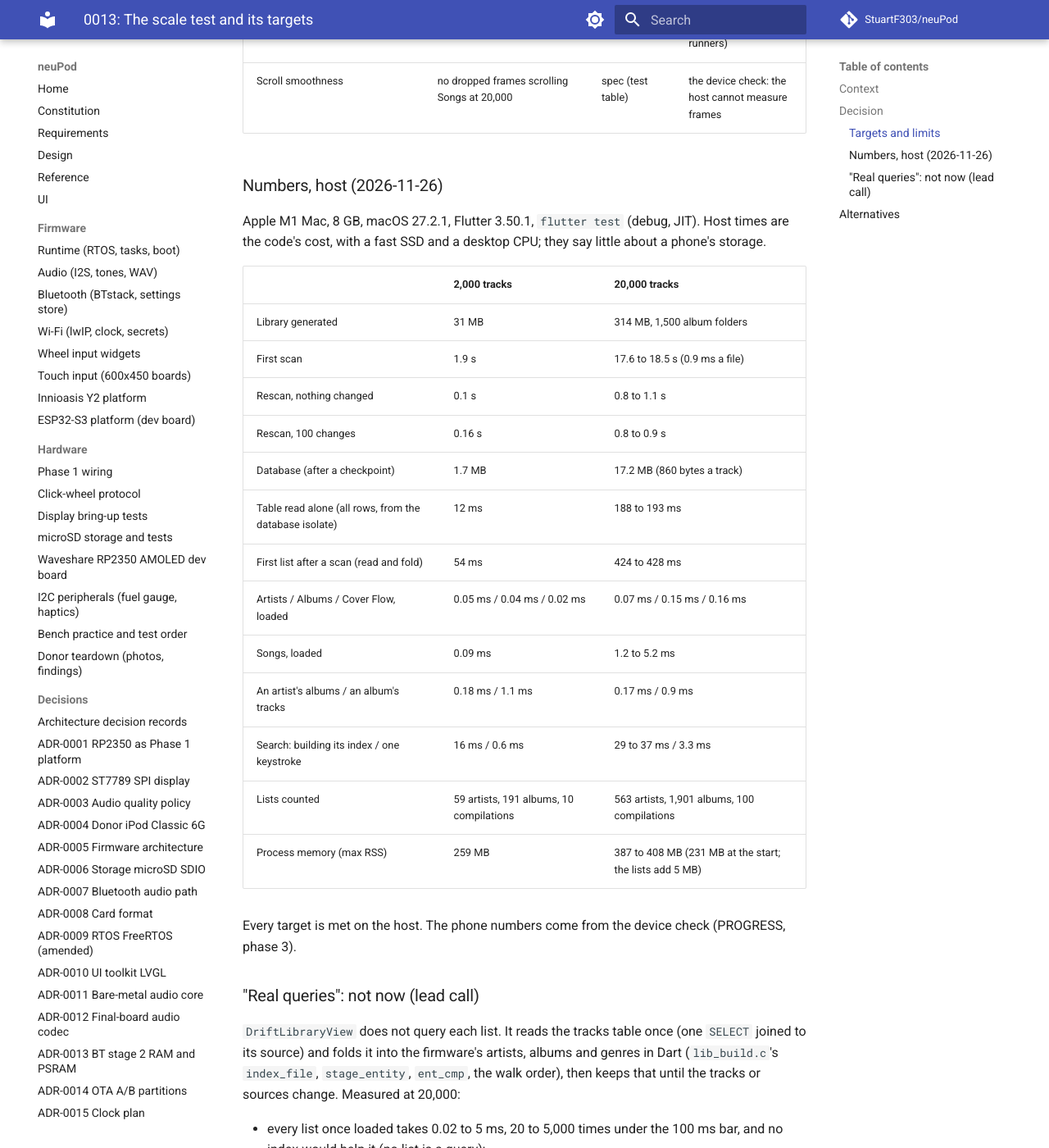
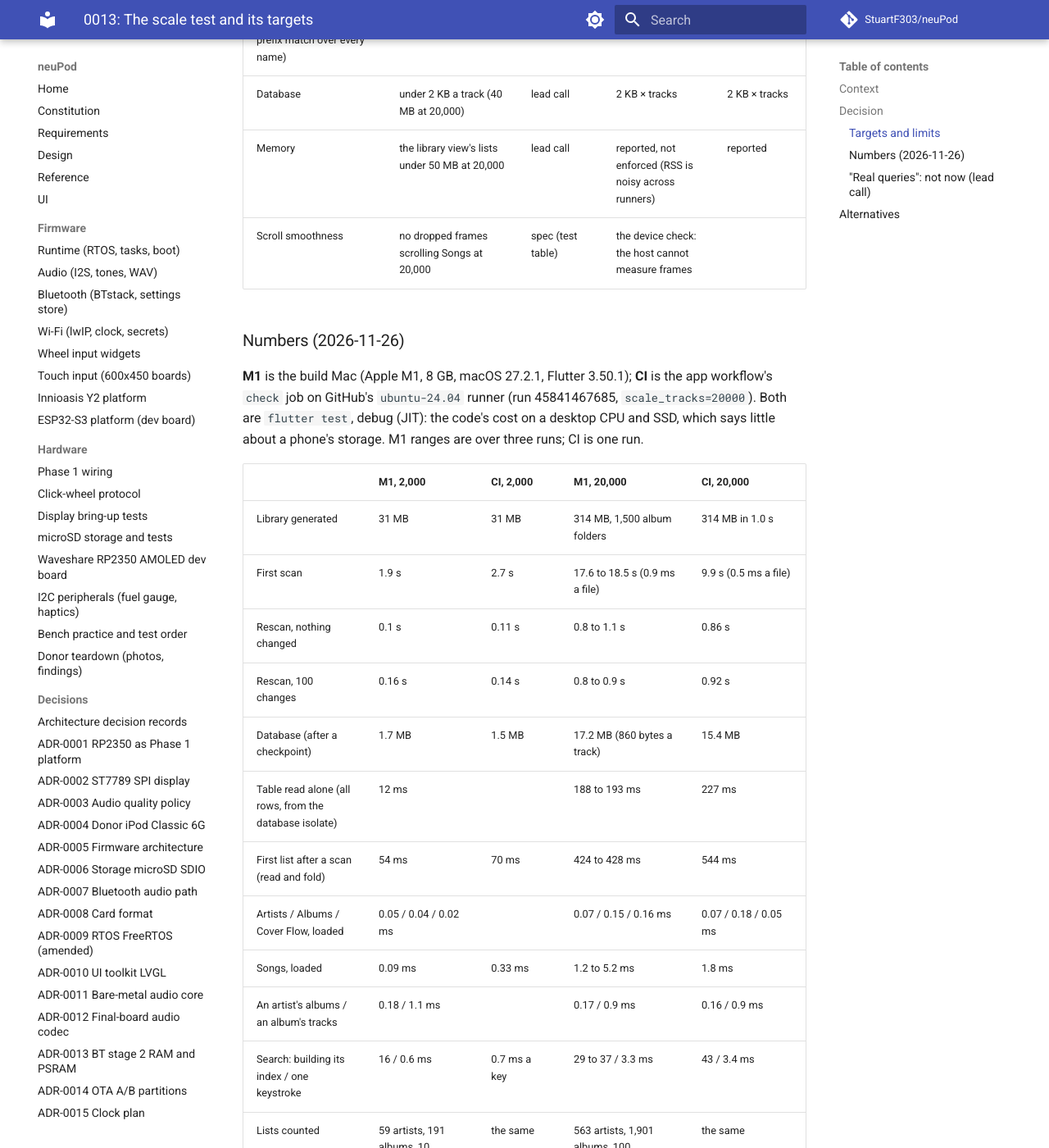
Before and after one commit to StuartF303/neuPod, an MkDocs documentation site: the page built from docs/app/decisions/0013-scale-test.md, in a window 1280 px wide and 1400 px high, scrolled down 1868 px. Shown: the whole window at 82% size. Built offline with MkDocs 1.6.1 and Material for MkDocs 9.7.7, drawn with Linux system fonts in a browser that asks for light colours; comment, search, counter and statistics services are not loaded; some of the changed text lies outside the part shown.

Commit message:
chore(app): scale test follow-ups from #166's review, and the iOS SemanticsHandle flake (#168)
* chore(app): scale test follow-ups from #166's review, and the iOS SemanticsHandle flake

- Scale test: tight limits at 2,000 tracks (first scan 15 s, unchanged
  rescan 2 s, 100 changes 3 s, first list 500 ms, any list 20 ms, a Search
  keystroke 20 ms: about 5 to 10 times CI's numbers); the full run keeps the
  spec's targets and the lead calls.
- Library rules spec: an album without track numbers is in title order, and
  songs without a number come first (alb_cmp, lib_build.c).
- app.yml: the scale report uploads even when a limit fails; scale_tracks
  must be 1 to 100000; the check job gets 30 minutes for a requested scale
  run.
- folder_access_test waited a fixed 2 s for iOS to turn accessibility on;
  it now waits for it (bounded), as every other integration file does.

Co-Authored-By: Claude Opus 5.5 <noreply@anthropic.com>

* docs(app): the 20,000-track scale run's CI numbers next to the M1's (decision 0013)

Co-Authored-By: Claude Opus 5.5 <noreply@anthropic.com>

---------

Co-authored-by: Stuart Fraser <stuart@wallet.services>
Co-authored-by: Claude Opus 5.5 <noreply@anthropic.com>

```diff
--- a/docs/app/decisions/0013-scale-test.md
+++ b/docs/app/decisions/0013-scale-test.md
@@ -29,48 +29,52 @@ library's "untagged" ALAC file: it was the fixture byte for byte, and the fixtur
 folder, scans it with the app's `LocalLibraryScanner` (through a dart:io storage root, `test/support/host_library.dart`)
 into a database file opened as the app opens it (SQLite in a background isolate), and deletes it all afterwards.
 
-- **Every PR** runs it at 2,000 tracks inside `flutter test`, against the limits below. At that size the limits are
-  loose, so they catch a regression of several times, not a slow percent.
+- **Every PR** runs it at 2,000 tracks inside `flutter test`, against tight limits of its own (the last column below):
+  about 5 to 10 times what the slower of the M1 host and the CI runner takes, so a regression of that size fails and
+  CI's own variation does not.
 - **The full run** is `NEUPOD_SCALE_TRACKS=20000 flutter test test/scale` from `mobile/`, or the app workflow's
   `scale_tracks` input (`gh workflow run app.yml --ref <branch> -f scale_tracks=20000`), which uploads the numbers as
   the `scale-report` artifact. `NEUPOD_SCALE_REPORT=<file>` writes them as JSON locally.
 
 ### Targets and limits
 
-| What | Target | Source | Limit in the test (host) |
-| --- | --- | --- | --- |
-| First scan | 5,000 FLAC files in 5 minutes on a mid-range phone (60 ms a file) | spec | 60 ms × tracks |
-| Rescan, nothing changed | under 10 s at 20,000 | spec | 10 s |
-| Rescan, 100 changes (60 retagged, 20 removed, 20 added) | under 16 s at 20,000 (the unchanged rescan plus 100 files at the first scan's rate) | lead call | 16 s |
-| First list after a launch or a scan (the table read and folded) | under 1 s at 20,000 | lead call | 1 s |
-| Any list once loaded: Artists, Albums, Cover Flow, Songs, an artist's albums, an album's tracks | under 100 ms at 20,000 | lead call | 100 ms |
-| A Search keystroke (the prefix match over every name) | under 50 ms at 20,000 | lead call | 50 ms |
-| Database | under 2 KB a track (40 MB at 20,000) | lead call | 2 KB × tracks |
-| Memory | the library view's lists under 50 MB at 20,000 | lead call | reported, not enforced (RSS is noisy across runners) |
-| Scroll smoothness | no dropped frames scrolling Songs at 20,000 | spec (test table) | the device check: the host cannot measure frames |
+| What | Target | Source | Limit at 20,000 (the full run) | Limit at 2,000 (every PR) |
+| --- | --- | --- | --- | --- |
+| First scan | 5,000 FLAC files in 5 minutes on a mid-range phone (60 ms a file) | spec | 60 ms × tracks | 15 s (CI 2.7 s) |
+| Rescan, nothing changed | under 10 s at 20,000 | spec | 10 s | 2 s (CI 0.16 s) |
+| Rescan, 100 changes (60 retagged, 20 removed, 20 added) | under 16 s at 20,000 (the unchanged rescan plus 100 files at the first scan's rate) | lead call | 16 s | 3 s |
+| First list after a launch or a scan (the table read and folded) | under 1 s at 20,000 | lead call | 1 s | 500 ms (CI 124 ms) |
+| Any list once loaded: Artists, Albums, Cover Flow, Songs, an artist's albums, an album's tracks | under 100 ms at 20,000 | lead call | 100 ms | 20 ms |
+| A Search keystroke (the prefix match over every name) | under 50 ms at 20,000 | lead call | 50 ms | 20 ms |
+| Database | under 2 KB a track (40 MB at 20,000) | lead call | 2 KB × tracks | 2 KB × tracks |
+| Memory | the library view's lists under 50 MB at 20,000 | lead call | reported, not enforced (RSS is noisy across runners) | reported |
+| Scroll smoothness | no dropped frames scrolling Songs at 20,000 | spec (test table) | the device check: the host cannot measure frames | |
 
-### Numbers, host (2026-11-26)
+### Numbers (2026-11-26)
 
-Apple M1 Mac, 8 GB, macOS 27.2.1, Flutter 3.50.1, `flutter test` (debug, JIT). Host times are the code's cost, with a
-fast SSD and a desktop CPU; they say little about a phone's storage.
+**M1** is the build Mac (Apple M1, 8 GB, macOS 27.2.1, Flutter 3.50.1); **CI** is the app workflow's `check` job on
+GitHub's `ubuntu-24.04` runner (run 45841467685, `scale_tracks=20000`). Both are `flutter test`, debug (JIT): the code's
+cost on a desktop CPU and SSD, which says little about a phone's storage. M1 ranges are over three runs; CI is one run.
 
-| | 2,000 tracks | 20,000 tracks |
-| --- | --- | --- |
-| Library generated | 31 MB | 314 MB, 1,500 album folders |
-| First scan | 1.9 s | 17.6 to 18.5 s (0.9 ms a file) |
-| Rescan, nothing changed | 0.1 s | 0.8 to 1.1 s |
-| Rescan, 100 changes | 0.16 s | 0.8 to 0.9 s |
-| Database (after a checkpoint) | 1.7 MB | 17.2 MB (860 bytes a track) |
-| Table read alone (all rows, from the database isolate) | 12 ms | 188 to 193 ms |
-| First list after a scan (read and fold) | 54 ms | 424 to 428 ms |
-| Artists / Albums / Cover Flow, loaded | 0.05 ms / 0.04 ms / 0.02 ms | 0.07 ms / 0.15 ms / 0.16 ms |
-| Songs, loaded | 0.09 ms | 1.2 to 5.2 ms |
-| An artist's albums / an album's tracks | 0.18 ms / 1.1 ms | 0.17 ms / 0.9 ms |
-| Search: building its index / one keystroke | 16 ms / 0.6 ms | 29 to 37 ms / 3.3 ms |
-| Lists counted | 59 artists, 191 albums, 10 compilations | 563 artists, 1,901 albums, 100 compilations |
-| Process memory (max RSS) | 259 MB | 387 to 408 MB (231 MB at the start; the lists add 5 MB) |
+| | M1, 2,000 | CI, 2,000 | M1, 20,000 | CI, 20,000 |
+| --- | --- | --- | --- | --- |
+| Library generated | 31 MB | 31 MB | 314 MB, 1,500 album folders | 314 MB in 1.0 s |
+| First scan | 1.9 s | 2.7 s | 17.6 to 18.5 s (0.9 ms a file) | 9.9 s (0.5 ms a file) |
+| Rescan, nothing changed | 0.1 s | 0.11 s | 0.8 to 1.1 s | 0.86 s |
+| Rescan, 100 changes | 0.16 s | 0.14 s | 0.8 to 0.9 s | 0.92 s |
+| Database (after a checkpoint) | 1.7 MB | 1.5 MB | 17.2 MB (860 bytes a track) | 15.4 MB |
+| Table read alone (all rows, from the database isolate) | 12 ms | | 188 to 193 ms | 227 ms |
+| First list after a scan (read and fold) | 54 ms | 70 ms | 424 to 428 ms | 544 ms |
+| Artists / Albums / Cover Flow, loaded | 0.05 / 0.04 / 0.02 ms | | 0.07 / 0.15 / 0.16 ms | 0.07 / 0.18 / 0.05 ms |
+| Songs, loaded | 0.09 ms | 0.33 ms | 1.2 to 5.2 ms | 1.8 ms |
+| An artist's albums / an album's tracks | 0.18 / 1.1 ms | | 0.17 / 0.9 ms | 0.16 / 0.9 ms |
+| Search: building its index / one keystroke | 16 / 0.6 ms | 0.7 ms a key | 29 to 37 / 3.3 ms | 43 / 3.4 ms |
+| Lists counted | 59 artists, 191 albums, 10 compilations | the same | 563 artists, 1,901 albums, 100 compilations | the same |
+| Process memory (max RSS) | 259 MB | | 387 to 408 MB (231 MB at the start; the lists add 5 MB) | 438 MB (212 MB at the start; the lists add 4 MB) |
 
-Every target is met on the host. The phone numbers come from the device check (PROGRESS, phase 3).
+Every target is met on both. The 20,000-track step took 17 s of CI time and the whole `check` job 2.5 minutes, well
+inside its 15-minute timeout (a requested scale run gets 30). The phone numbers come from the device check (PROGRESS,
+phase 3).
 
 ### "Real queries": not now (lead call)
 
```
Also changed, not shown: 4 other files.
